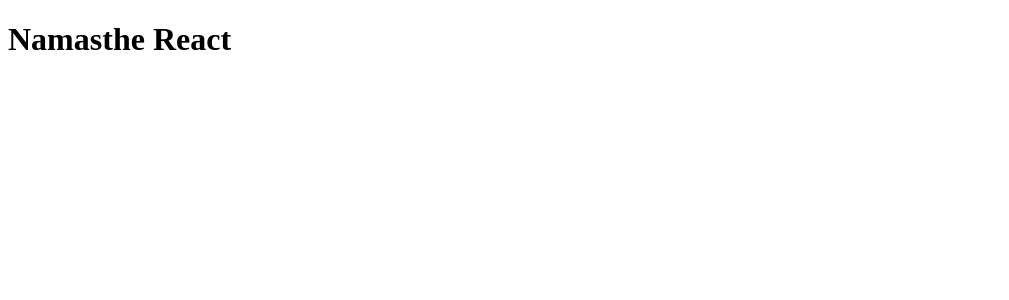
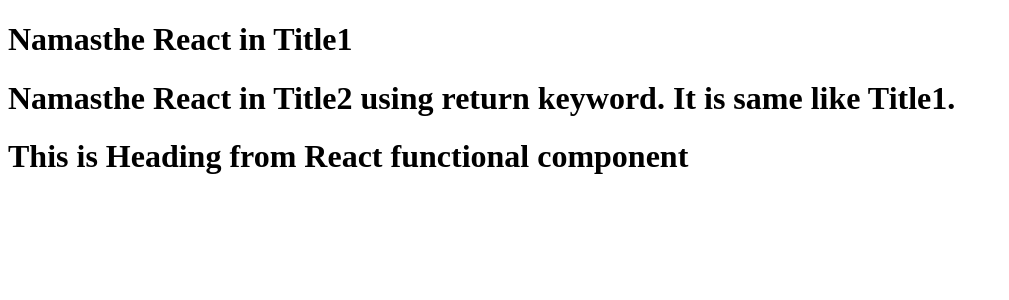
Before and after one commit to prudhvitappeta/Namasthe-React, a React (Vite) app: page / in a window 1280 px wide. Shown: the top 300 px of the page, without its empty margins (0-1009 px from the left). Built offline with nearby package versions, Linux system fonts and the light colour scheme.

Commit message:
Episode 03 - part05

```diff
--- a/App.js
+++ b/App.js
@@ -2,15 +2,32 @@
 import ReactDOM from "react-dom/client";
 
 //JSX (Transpiled before it reaches to JS Engine) by Parcel through Babel.
+//JSX => Babel transpiles it to React.createElement => ReactElement-JS Object => HTML Element(rendered)
 
-//JSX => Babel transpiles it to React.createElement => ReactElement-JS Object => HTML Element(rendered)
-const jsxHeader = (
-    <h1 className="head" tabIndex="5" >
-        Namasthe React
+const Title1 = () => (
+    <h1 className="title">
+        Namasthe React in Title1
     </h1>
 );
 
-console.log(jsxHeader);
-const root = ReactDOM.createRoot(document.getElementById("root"));
+const Title2 = () => {
+    return (
+        <h1 className="title">
+            Namasthe React in Title2 using return keyword. It is same like Title1.
+        </h1>
+    );
+}
 
-root.render(jsxHeader);
+//Component composition == Component inside another Component
+const Headings = () => (
+    <div id="container">
+        <Title1 />
+        <Title2 />
+        <h1 className="headings">
+            This is Heading from React functional component
+        </h1>
+    </div>
+);
+
+const root = ReactDOM.createRoot(document.getElementById('root'));
+root.render(<Headings />);
```
